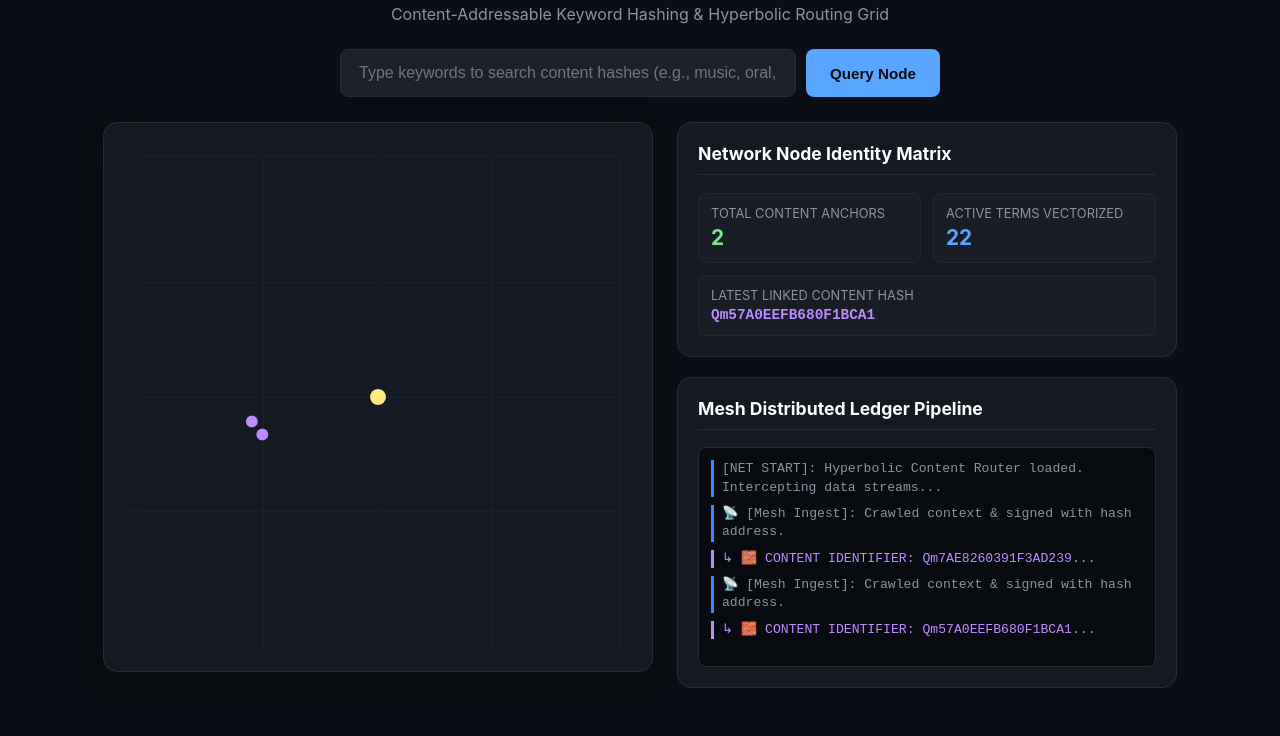
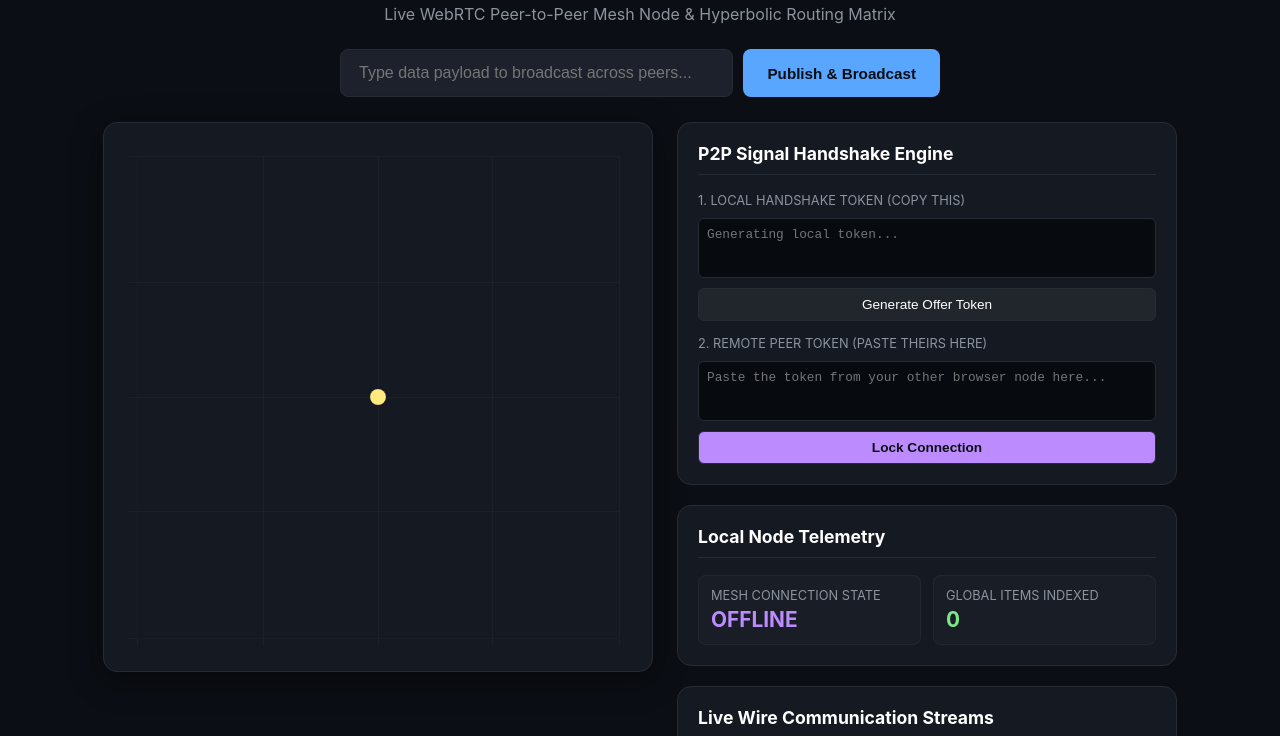
Before and after one commit to Puronbo/hyperbolic_core, a plain HTML site: page index.html in a window 1280 px wide. Shown: the part 64-800 px from the top of the page. Drawn offline with nearby package versions, Linux system fonts and the light colour scheme.

Commit message:
Update index.html

```diff
--- a/index.html
+++ b/index.html
@@ -3,7 +3,7 @@
 <head>
     <meta charset="UTF-8">
     <meta name="viewport" content="width=device-width, initial-scale=1.0">
-    <title>The Hyperbolic Content-Addressable Network</title>
+    <title>The Decentralized Manifold Mesh Network</title>
     <script src="https://cdn.jsdelivr.net/npm/chart.js"></script>
     <style>
         :root {
@@ -49,22 +49,33 @@
         .panel { background-color: var(--panel-bg); border: 1px solid var(--border-color); border-radius: 14px; padding: 20px; }
         .panel h3 { margin-top: 0; color: #fff; border-bottom: 1px solid var(--border-color); padding-bottom: 10px; font-size: 1.1rem; }
 
+        .p2p-box { display: flex; flex-direction: column; gap: 10px; margin-top: 10px; }
+        textarea {
+            width: 100%; height: 60px; background: #070a0f; border: 1px solid var(--border-color);
+            border-radius: 6px; color: var(--accent-green); font-family: monospace; font-size: 0.8rem; padding: 8px; box-sizing: border-box; resize: none;
+        }
+        .btn-row { display: flex; gap: 10px; }
+        .p2p-btn {
+            flex: 1; background: #21262d; border: 1px solid var(--border-color); color: #fff;
+            padding: 8px; border-radius: 6px; cursor: pointer; font-size: 0.85rem; font-weight: 500;
+        }
+        .p2p-btn:hover { background: #30363d; }
+        .p2p-btn.connect-action { background: var(--accent-purple); color: #0b0e14; font-weight: 600; }
+
         .stat-grid { display: grid; grid-template-columns: 1fr 1fr; gap: 12px; }
         .stat-card { background: rgba(255,255,255,0.02); padding: 12px; border-radius: 8px; border: 1px solid rgba(255,255,255,0.04); }
         .stat-label { font-size: 0.8rem; color: #8b949e; text-transform: uppercase; }
         .stat-val { font-size: 1.3rem; font-weight: 700; color: var(--accent-blue); margin-top: 4px; }
         .stat-val.secure { color: var(--accent-green); }
-        .stat-val.hash-meta { color: var(--accent-purple); font-family: monospace; font-size: 0.9rem; word-break: break-all; }
 
         .log-stream {
             background-color: #070a0f; border: 1px solid var(--border-color); border-radius: 8px;
-            height: 220px; overflow-y: auto; font-family: monospace; font-size: 0.82rem; padding: 12px; box-sizing: border-box;
+            height: 160px; overflow-y: auto; font-family: monospace; font-size: 0.82rem; padding: 12px; box-sizing: border-box;
         }
-        .log-entry { margin-bottom: 8px; line-height: 1.4; border-left: 3px solid transparent; padding-left: 8px; }
+        .log-entry { margin-bottom: 6px; line-height: 1.4; border-left: 3px solid transparent; padding-left: 8px; }
         .log-entry.info { color: #8b949e; border-color: #388bfd; }
         .log-entry.ledger { color: var(--accent-purple); border-color: var(--accent-purple); }
         .log-entry.success { color: var(--accent-green); border-color: #2ea043; }
-        .log-entry.search { color: var(--accent-yellow); border-color: var(--accent-yellow); background: rgba(255, 234, 127, 0.03); padding: 4px; }
 
         canvas { max-width: 100%; max-height: 100%; }
     </style>
@@ -73,12 +84,12 @@
 
 <header>
     <h1>The Decentralized Manifold Internet</h1>
-    <p class="subtitle">Content-Addressable Keyword Hashing & Hyperbolic Routing Grid</p>
+    <p class="subtitle">Live WebRTC Peer-to-Peer Mesh Node & Hyperbolic Routing Matrix</p>
 </header>
 
 <div class="search-container">
-    <input type="text" id="queryInput" class="search-bar" placeholder="Type keywords to search content hashes (e.g., music, oral, farming)...">
-    <button class="search-btn" onclick="searchHashedContent()">Query Node</button>
+    <input type="text" id="queryInput" class="search-bar" placeholder="Type data payload to broadcast across peers...">
+    <button class="search-btn" onclick="publishAndBroadcast()">Publish & Broadcast</button>
 </div>
 
 <div class="main-layout">
@@ -88,147 +99,165 @@
 
     <div class="sidebar">
         <div class="panel">
-            <h3>Network Node Identity Matrix</h3>
-            <div class="stat-grid">
-                <div class="stat-card">
-                    <div class="stat-label">Total Content Anchors</div>
-                    <div class="stat-val secure" id="doc-count">0</div>
+            <h3>P2P Signal Handshake Engine</h3>
+            <div class="p2p-box">
+                <div class="stat-label">1. Local Handshake Token (Copy this)</div>
+                <textarea id="localToken" readonly placeholder="Generating local token..."></textarea>
+                <div class="btn-row">
+                    <button class="p2p-btn" onclick="initiatePeerConnection()">Generate Offer Token</button>
                 </div>
-                <div class="stat-card">
-                    <div class="stat-label">Active Terms Vectorized</div>
-                    <div class="stat-val" id="term-count">0</div>
-                </div>
-                <div class="stat-card" style="grid-column: span 2;">
-                    <div class="stat-label">Latest Linked Content Hash</div>
-                    <div class="stat-val hash-meta" id="latest-root-hash">GENESIS_INIT</div>
+
+                <div class="stat-label" style="margin-top:5px;">2. Remote Peer Token (Paste theirs here)</div>
+                <textarea id="remoteToken" placeholder="Paste the token from your other browser node here..."></textarea>
+                <div class="btn-row">
+                    <button class="p2p-btn connect-action" onclick="finalizePeerConnection()">Lock Connection</button>
                 </div>
             </div>
         </div>
 
         <div class="panel">
-            <h3>Mesh Distributed Ledger Pipeline</h3>
+            <h3>Local Node Telemetry</h3>
+            <div class="stat-grid">
+                <div class="stat-card">
+                    <div class="stat-label">Mesh Connection State</div>
+                    <div class="stat-val" id="peer-status" style="color:var(--accent-purple)">OFFLINE</div>
+                </div>
+                <div class="stat-card">
+                    <div class="stat-label">Global Items Indexed</div>
+                    <div class="stat-val secure" id="doc-count">0</div>
+                </div>
+            </div>
+        </div>
+
+        <div class="panel">
+            <h3>Live Wire Communication Streams</h3>
             <div class="log-stream" id="console-logs">
-                <div class="log-entry info">[NET START]: Hyperbolic Content Router loaded. Intercepting data streams...</div>
+                <div class="log-entry info">[SYSTEM INITIALIZED]: Node operating in isolated runtime mode. Standby for peer peering...</div>
             </div>
         </div>
     </div>
 </div>
 
 <script>
-    let contentNetwork = [];
-    let vocabulary = new Set();
-    let termFrequencyMatrix = [];
-    let inverseDocFrequencyMap = {};
-    let currentGlobalStateHash = "0000000000000000";
+    let localIndex = [];
+    let peerConnection = null;
+    let dataChannel = null;
 
-    // Mathematical utility to calculate location based on a text string
-    function getStringHashCoords(str) {
+    // Hyperbolic Coordinate Mapping Math
+    function getCoordinateMap(str) {
         let hash = 0;
         for (let i = 0; i < str.length; i++) {
-            hash = (hash << 5) - hash + str.charCodeAt(i);
-            hash |= 0;
+            hash = (hash << 5) - hash + str.charCodeAt(i); hash |= 0;
         }
         const val = Math.abs(hash);
-        const radius = 0.25 + (val % 55) / 100;
+        const radius = 0.2 + (val % 60) / 100;
         const angle = (val % 360) * (Math.PI / 180);
-        return { x: radius * Math.cos(angle), y: radius * Math.sin(angle), rawSeed: val };
+        return { x: radius * Math.cos(angle), y: radius * Math.sin(angle) };
     }
 
-    function tokenize(text) {
-        return text.toLowerCase().replace(/[^a-z0-9\s]/g, '').split(/\s+/).filter(w => w.length > 2);
+    // --- WEBRTC DECENTRALIZED NETWORKING SUITE ---
+    const rtcConfig = { iceServers: [{ urls: "stun:stun.l.google.com:19302" }] };
+
+    function initiatePeerConnection() {
+        peerConnection = new RTCPeerConnection(rtcConfig);
+        dataChannel = peerConnection.createDataChannel("manifoldMeshChannel");
+
+        setupDataChannelEvents(dataChannel);
+
+        peerConnection.onicecandidate = event => {
+            if (!event.candidate) {
+                document.getElementById("localToken").value = btoa(JSON.stringify(peerConnection.localDescription));
+                appendLog("🎫 Offer Token generated! Copy this string and give it to Peer B.", "ledger");
+            }
+        };
+
+        peerConnection.createOffer().then(offer => peerConnection.setLocalDescription(offer));
     }
 
-    // --- INTEGRATED CRAWL & HASH ENGINE ---
-    function ingestWebDocument(rawText) {
-        const words = tokenize(rawText);
-        if (words.length === 0) return;
+    function finalizePeerConnection() {
+        const rawInput = document.getElementById("remoteToken").value.trim();
+        if (!rawInput) return alert("Please enter a valid remote token first.");
 
-        // 1. Text Vector Mapping Setup
-        const counts = {};
-        const uniqueWords = new Set(words);
-        words.forEach(w => {
-            counts[w] = (counts[w] || 0) + 1;
-            vocabulary.add(w);
-        });
-        uniqueWords.forEach(w => {
-            inverseDocFrequencyMap[w] = (inverseDocFrequencyMap[w] || 0) + 1;
-        });
-        termFrequencyMatrix.push(counts);
+        const remoteDesc = new RTCSessionDescription(JSON.parse(atob(rawInput)));
 
-        // 2. Cryptographic Content Hashing (Simulating SHA-256 Content Identifier)
-        const coords = getStringHashCoords(rawText);
-        const blockString = rawText + currentGlobalStateHash + JSON.stringify(coords);
-        let blockHashVal = 0;
-        for (let i = 0; i < blockString.length; i++) {
-            blockHashVal = (blockHashVal << 5) - blockHashVal + blockString.charCodeAt(i);
-            blockHashVal |= 0;
+        if (!peerConnection) {
+            // We are acting as Peer B (Responding to an offer)
+            peerConnection = new RTCPeerConnection(rtcConfig);
+            peerConnection.oniceconnectionstatechange = () => updateConnectionUI();
+
+            peerConnection.ondatachannel = event => {
+                dataChannel = event.channel;
+                setupDataChannelEvents(dataChannel);
+            };
+
+            peerConnection.onicecandidate = event => {
+                if (!event.candidate) {
+                    document.getElementById("localToken").value = btoa(JSON.stringify(peerConnection.localDescription));
+                    appendLog("🎫 Answer Token generated! Copy it back to Peer A to finish the link.", "ledger");
+                }
+            };
+
+            peerConnection.setRemoteDescription(remoteDesc).then(() => {
+                return peerConnection.createAnswer();
+            }).then(answer => peerConnection.setLocalDescription(answer));
+
+        } else {
+            // We are acting as Peer A (Receiving the answer back from Peer B)
+            peerConnection.setRemoteDescription(remoteDesc).then(() => {
+                appendLog("⚡ Mutual handshake locked. Establishing secure direct P2P link...", "info");
+            });
         }
-        const blockContentHash = "Qm" + Math.abs(blockHashVal).toString(16).toUpperCase() + Math.abs(blockHashVal * 19).toString(16).toUpperCase();
-        currentGlobalStateHash = blockContentHash;
-
-        // 3. Save Node Package to Mesh Network Array
-        const networkNode = {
-            text: rawText,
-            hashId: blockContentHash,
-            x: coords.x,
-            y: coords.y,
-            label: `[${blockContentHash.substring(0,8)}]: ${rawText.substring(0,25)}...`
-        };
-
-        contentNetwork.push(networkNode);
-
-        // Update User Dashboard UI
-        document.getElementById("doc-count").innerText = contentNetwork.length;
-        document.getElementById("term-count").innerText = vocabulary.size;
-        document.getElementById("latest-root-hash").innerText = blockContentHash;
-
-        appendLog(`📡 [Mesh Ingest]: Crawled context & signed with hash address.`, "info");
-        appendLog(`   ↳ 🧱 CONTENT IDENTIFIER: ${blockContentHash.substring(0,24)}...`, "ledger");
-
-        poincareChart.data.datasets[1].data.push(networkNode);
-        poincareChart.update();
     }
 
-    // --- SEMANTIC CONTENT ROUTER SEARCH ---
-    function searchHashedContent() {
-        const queryText = document.getElementById("queryInput").value.trim();
-        if (!queryText) return;
+    function setupDataChannelEvents(channel) {
+        channel.onopen = () => {
+            appendLog("🚀 DATA MATRIX CHANNEL ONLINE. YOU ARE DIRECTLY LINKED TO THE MESH INTERNET.", "success");
+            updateConnectionUI();
+        };
+        channel.onclose = () => {
+            appendLog("❌ Channel closed. Peer dropped offline.", "info");
+            updateConnectionUI();
+        };
+        channel.onmessage = event => {
+            const incomingNode = JSON.parse(event.data);
+            appendLog(`📥 [P2P RECEIVE]: Incoming block synced from remote peer.`, "success");
+            renderNewNodeToEngine(incomingNode.text, incomingNode.x, incomingNode.y, false);
+        };
+    }
 
-        appendLog(`🔍 [ROUTING REQUEST]: Resolving content hash for tokens: "${queryText}"`, "search");
-        const queryWords = tokenize(queryText);
-        const queryVector = {};
-        queryWords.forEach(w => { if (vocabulary.has(w)) queryVector[w] = (queryVector[w] || 0) + 1; });
+    function updateConnectionUI() {
+        const state = dataChannel && dataChannel.readyState === "open" ? "CONNECTED" : "OFFLINE";
+        const uiElement = document.getElementById("peer-status");
+        uiElement.innerText = state;
+        uiElement.style.color = state === "CONNECTED" ? "var(--accent-green)" : "var(--accent-purple)";
+    }
 
-        if (Object.keys(queryVector).length === 0) {
-            appendLog(`   ↳ ❌ Content address resolution failed. Keywords not indexed in node clusters.`, "warn");
-            return;
+    // --- NODE INGESTION AND SYNCHRONIZATION ---
+    function publishAndBroadcast() {
+        const payloadText = document.getElementById("queryInput").value.trim();
+        if (!payloadText) return;
+
+        const coords = getCoordinateMap(payloadText);
+        renderNewNodeToEngine(payloadText, coords.x, coords.y, true);
+        document.getElementById("queryInput").value = "";
+
+        // If a peer is connected, broadcast the structural change directly over WebRTC
+        if (dataChannel && dataChannel.readyState === "open") {
+            const dataPacket = { text: payloadText, x: coords.x, y: coords.y };
+            dataChannel.send(JSON.stringify(dataPacket));
+            appendLog(`📤 [P2P BROADCAST]: Blasting data packet to connected nodes...`, "info");
         }
+    }
 
-        let matchedNode = null;
-        let highestProximityScore = -1;
-        poincareChart.data.datasets[2].data = [];
+    function renderNewNodeToEngine(text, x, y, isLocallyGenerated) {
+        const nodeObj = { x: x, y: y, label: text };
+        localIndex.push(nodeObj);
 
-        contentNetwork.forEach((node, idx) => {
-            let score = 0;
-            const docCounts = termFrequencyMatrix[idx];
-            for (let word in queryVector) {
-                if (docCounts[word]) {
-                    const tf = docCounts[word];
-                    const idf = Math.log(contentNetwork.length / (inverseDocFrequencyMap[word] || 1)) + 1;
-                    score += tf * idf;
-                }
-            }
-            if (score > highestProximityScore) { highestProximityScore = score; matchedNode = node; }
-        });
+        document.getElementById("doc-count").innerText = localIndex.length;
 
-        if (matchedNode && highestProximityScore > 0) {
-            appendLog(`   ↳ 🎯 CONTENT LINK DECRYPTED! Proximity Matrix Match.`, "success");
-            appendLog(`   ↳ [RESOLVED DATA]: "${matchedNode.text}"`, "success");
-            appendLog(`   ↳ [HASH ADDRESS]: ${matchedNode.hashId}`, "ledger");
-            poincareChart.data.datasets[2].data.push({ x: matchedNode.x, y: matchedNode.y, label: `TARGET MESH HIT` });
-        } else {
-            appendLog(`   ↳ ❌ No relevant network addresses could verify matching signatures.`, "warn");
-        }
+        appendLog(`   ↳ 🧱 Anchored node coordinates: [X: ${x.toFixed(2)}, Y: ${y.toFixed(2)}]`, isLocallyGenerated ? "info" : "ledger");
+
+        poincareChart.data.datasets[1].data.push(nodeObj);
         poincareChart.update();
     }
 
@@ -238,15 +267,14 @@
         el.innerText = text; logWindow.appendChild(el); logWindow.scrollTop = logWindow.scrollHeight;
     }
 
-    // Canvas Visualization Pipeline
+    // Chart Configuration Framework
     const ctx = document.getElementById('poincareCanvas').getContext('2d');
     const poincareChart = new Chart(ctx, {
         type: 'scatter',
         data: {
             datasets: [
-                { label: 'Network Core', data: [{x:0, y:0, label: "MAIN ENGINE SEED LAYER"}], backgroundColor: '#ffea7f', pointRadius: 8 },
-                { label: 'Hashed Internet Content', data: [], backgroundColor: '#bc8cff', pointRadius: 6 },
-                { label: 'Active Target Request Route', data: [], backgroundColor: '#7ee787', pointRadius: 12, borderWidth: 2, borderColor: '#fff' }
+                { label: 'Origin Root', data: [{x:0, y:0, label: "GENESIS"}], backgroundColor: '#ffea7f', pointRadius: 8 },
+                { label: 'Mesh Nodes', data: [], backgroundColor: '#bc8cff', pointRadius: 7 }
             ]
         },
         options: {
@@ -258,25 +286,6 @@
             }
         }
     });
-
-    const humanInternetDataStream = [
-        "Ancient oral folklore and traditional myths passed down through native community storytelling generations.",
-        "Classical symphonies music composition orchestration and complex structural harmonic rhythms.",
-        "Mesoamerican archeological discoveries translation of historical phonetic alphabets and glyph languages.",
-        "Modern digital pop folklore internet meme evolution viral phrasing trends and community dialects.",
-        "Minimalist architectural blueprints urban layout planning industrial design aesthetic building spaces.",
-        "Indigenous historical farming techniques preservation of ecosystem knowledge and agricultural heritage."
-    ];
-
-    let dataIdx = 0;
-    function runMeshNetworkCrawl() {
-        if (dataIdx < humanInternetDataStream.length) {
-            ingestWebDocument(humanInternetDataStream[dataIdx]);
-            dataIdx++;
-            setTimeout(runMeshNetworkCrawl, 3000);
-        }
-    }
-    setTimeout(runMeshNetworkCrawl, 1000);
 </script>
 
 </body>
```
